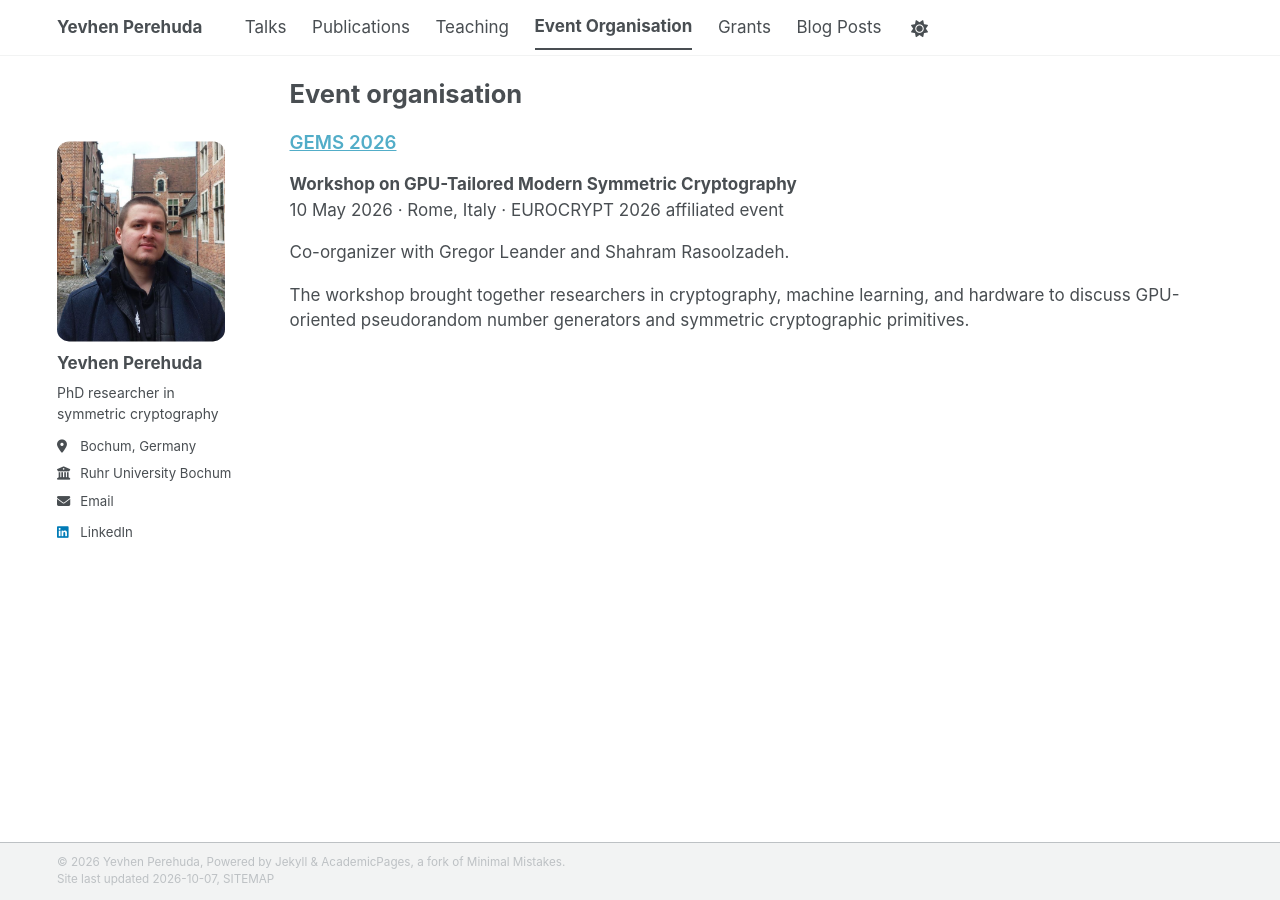
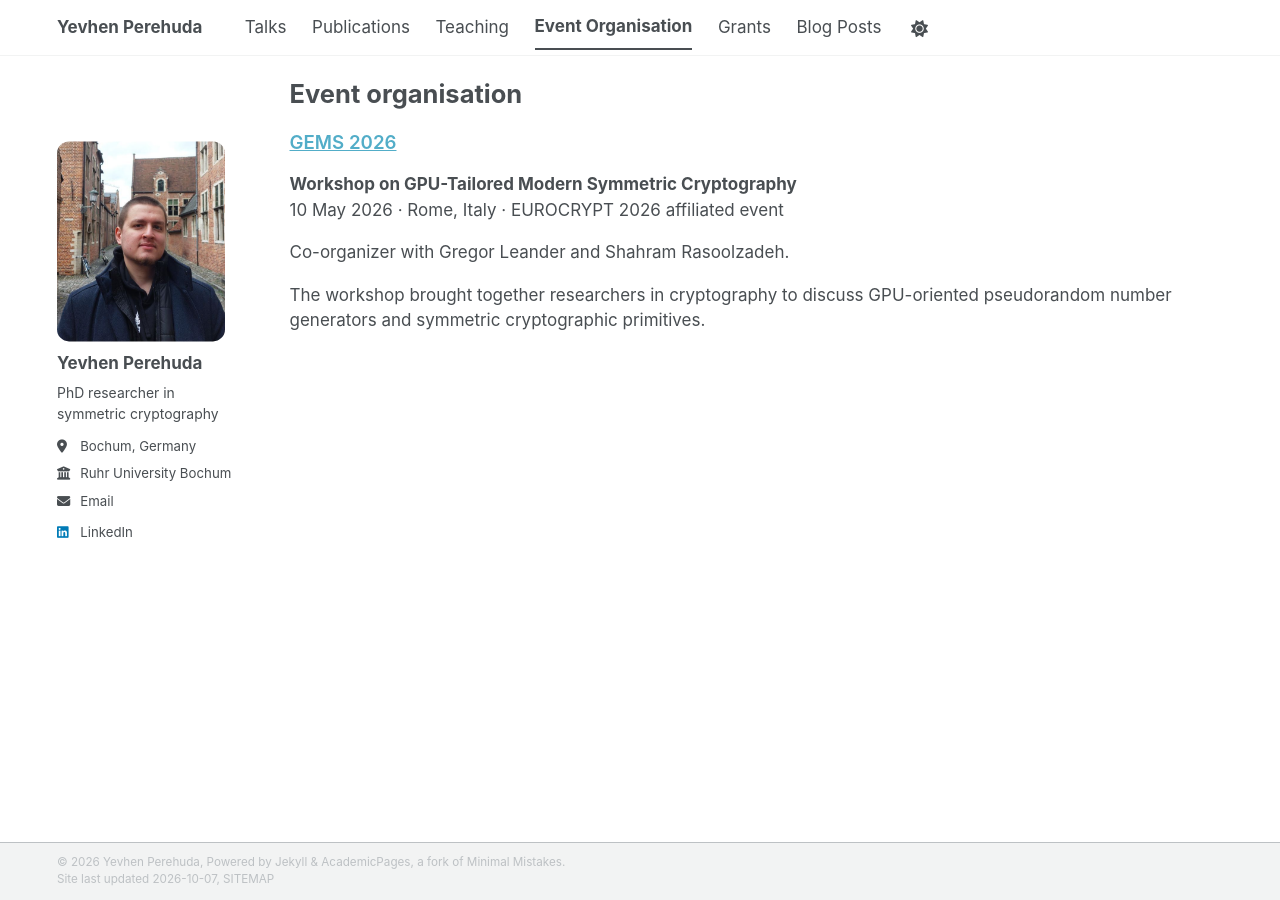
Before and after one commit to Eugen17/eugen17, a Jekyll site: the page built from _pages/event-organisation.md, in a window 1280 px wide. Built offline with Jekyll 4.4.1, drawn with Linux system fonts in a browser that asks for light colours; a style sheet for code colours, icons or effects is not loaded.

Commit message:
Simplify GEMS workshop participant description

```diff
--- a/_pages/event-organisation.md
+++ b/_pages/event-organisation.md
@@ -12,4 +12,4 @@ author_profile: true
 
 Co-organizer with Gregor Leander and Shahram Rasoolzadeh.
 
-The workshop brought together researchers in cryptography, machine learning, and hardware to discuss GPU-oriented pseudorandom number generators and symmetric cryptographic primitives.
+The workshop brought together researchers in cryptography to discuss GPU-oriented pseudorandom number generators and symmetric cryptographic primitives.
```
